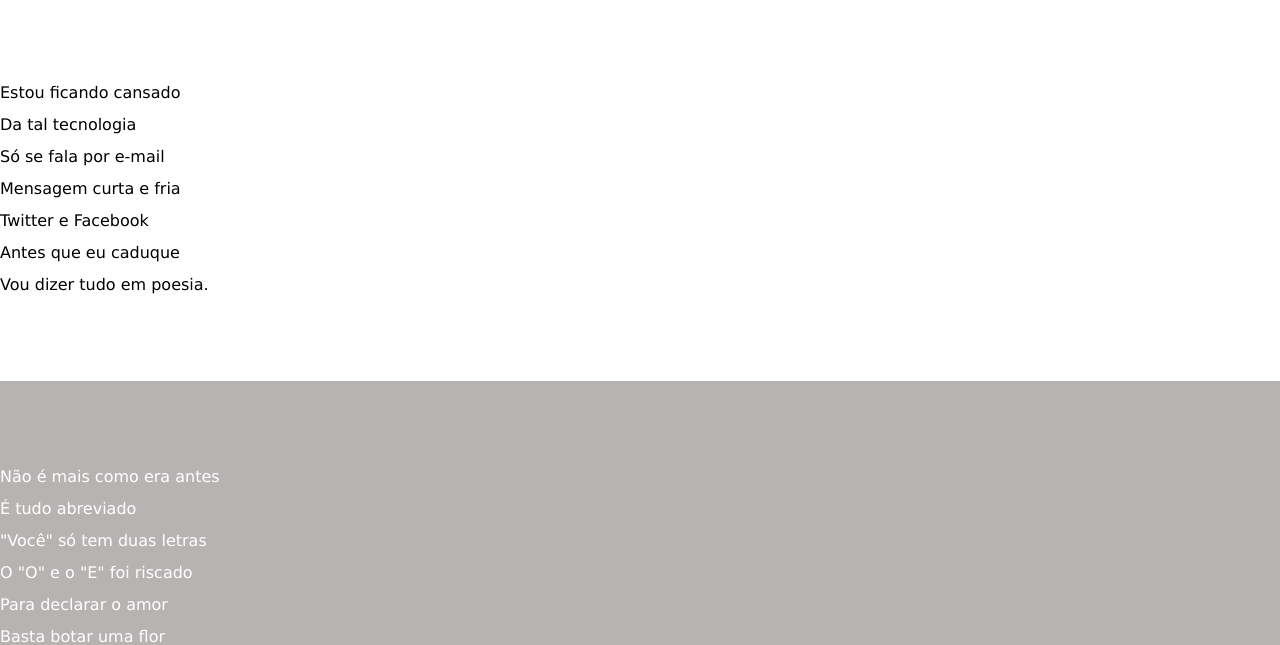
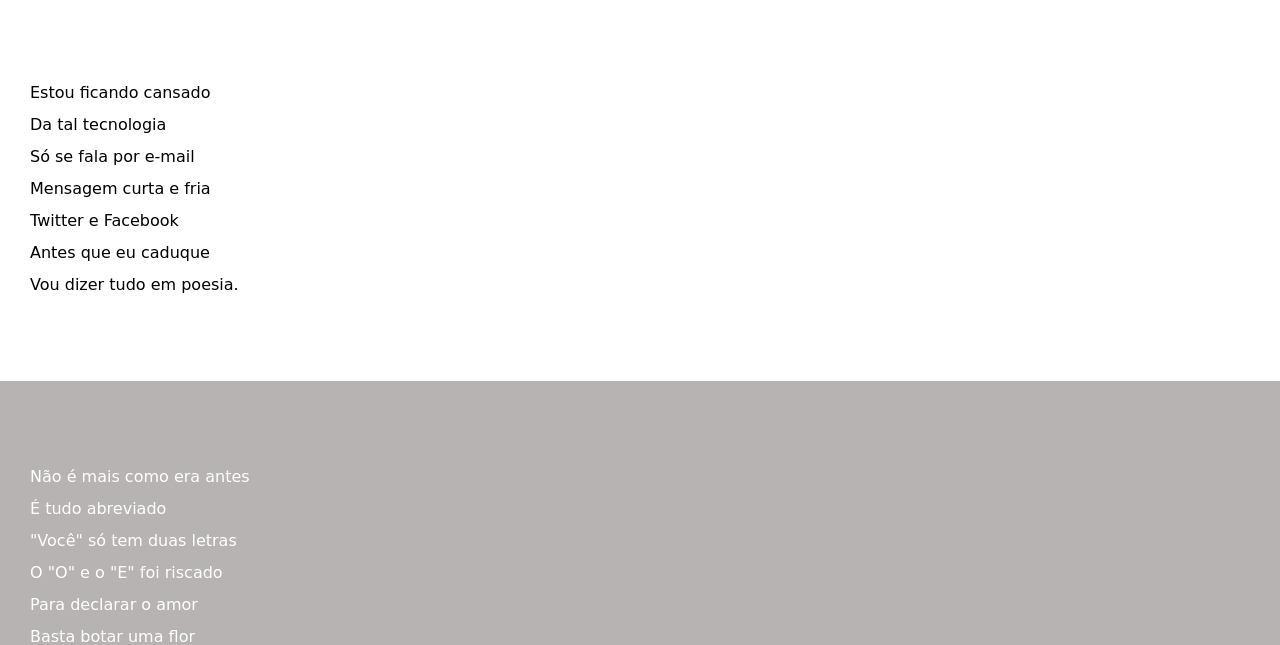
Before and after one commit to Antonio-Lopes-Campos/Ola-todo-mundo, a plain HTML site: page desafio-012/index.html in a window 1280 px wide. Shown: the part 160-805 px from the top of the page. Drawn offline with Linux system fonts and the light colour scheme.

Commit message:
novo Commit

```diff
--- a/desafio-012/estilo/style.css
+++ b/desafio-012/estilo/style.css
@@ -43,7 +43,10 @@ section{
     padding-top: 10vh;
     padding-bottom: 10vh;
     line-height: 2em;
-    Padding
+    padding-left: 30px;
+    font-family: var(--font);
+    font-family: var(--font2);
+    font-family: var(--font3);
 }
     section.normal {
     background-color: white;
```
